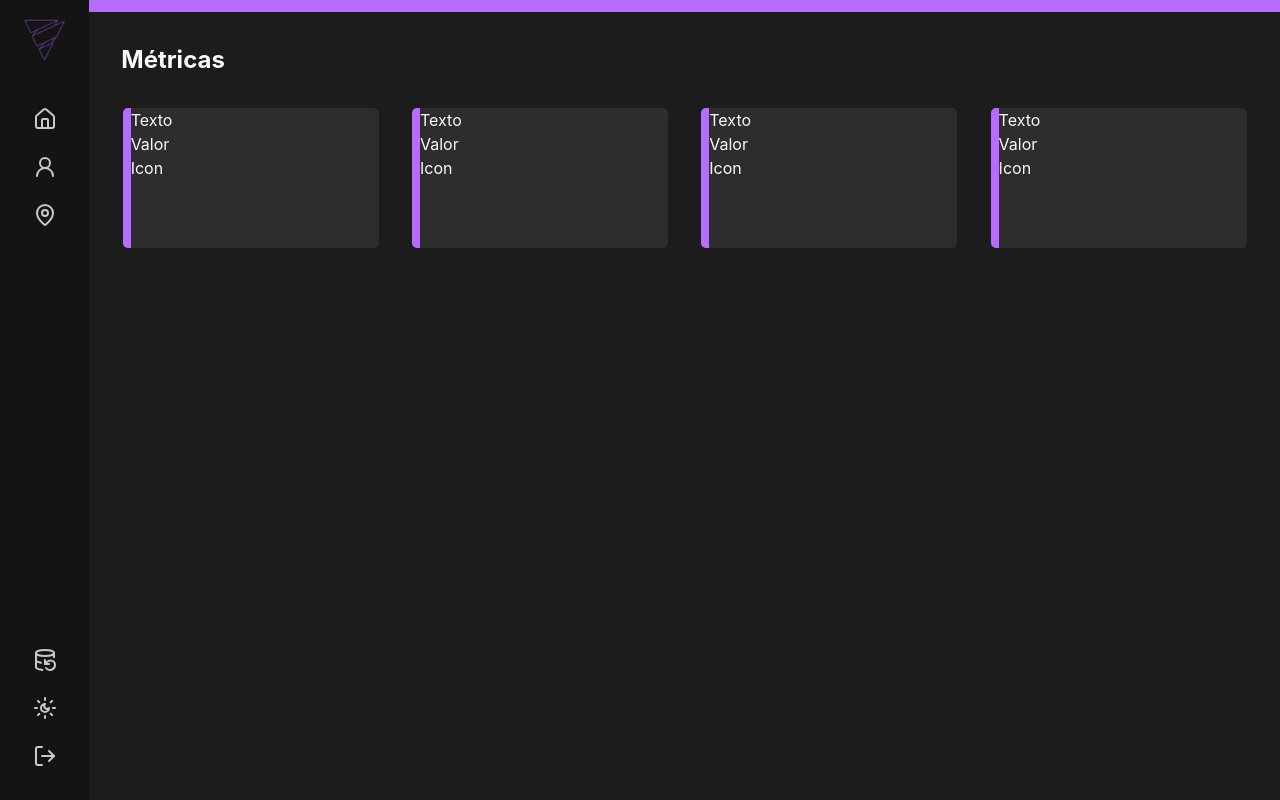
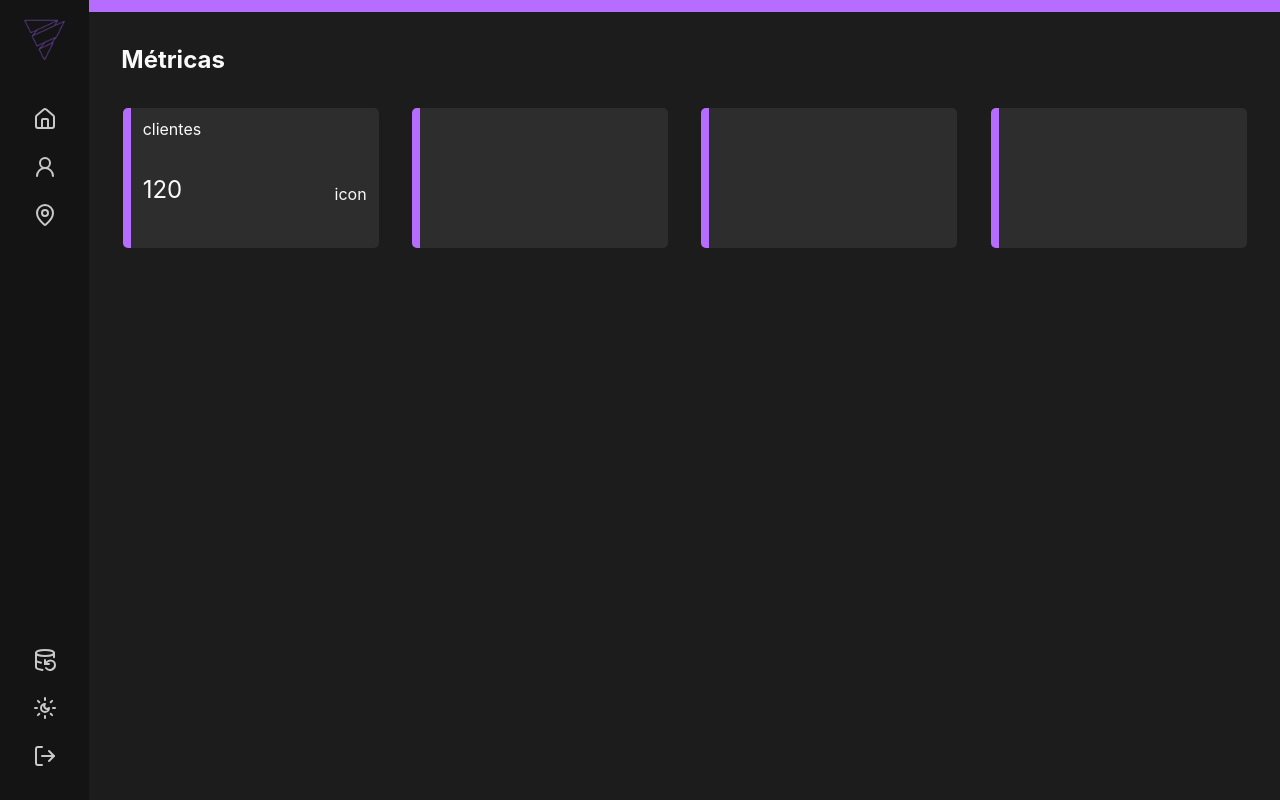
Before and after one commit to https-eduardo/cpv-metrics-frontend, a Vue app: page /dashboard in a window 1280 px wide. Built offline with nearby package versions, Linux system fonts and the light colour scheme.

Commit message:
Create component Icon and Update Card css

```diff
--- a/src/components/dashboard/Card.vue
+++ b/src/components/dashboard/Card.vue
@@ -1,25 +1,24 @@
 <template>
-<div class="flex w-[20vw] h-[140px] text-white bg-[#2d2d2d] rounded-[5px] overflow-hidden">
-  <div class="w-[8px] bg-[#B66CFF]"></div>
-      <div class="flex-col">
-        <div class="flex-grow-1">Texto</div>
-        <div>Valor</div>
-        <div>Icon</div>
+  <div class="flex basis-[20vw] h-[140px] text-white bg-[#2d2d2d] rounded-[5px] overflow-hidden">
+    <div class="w-[8px] bg-[#B66CFF]"></div>
+    <div class="flex-1 flex flex-col">
+      <div class="flex items-center h-[30%] px-3">
+        <div>{{ title }}</div>
       </div>
-</div>
+      <div class="flex justify-between items-end h-[40%] px-3">
+        <div class="text-2xl">{{value}}</div>
+        <component :is="icon"></component>
+      </div>
+    </div>
+  </div>
 </template>
 
 <script>
-import {ref} from "vue";
-
 export default{
-  setup(){
-    const list = ref({
-      nome : 'jorge'
-    })
-    return{
-    list
-  };
-}
+  props: {
+    title: String,
+    value: String,
+    icon: Object,
+  },
 }
 </script>
--- /dev/null
+++ b/src/components/dashboard/Icon.vue
@@ -0,0 +1,3 @@
+<template>
+  <div>icon</div>
+</template>
--- a/src/views/dashboard/Metrics.vue
+++ b/src/views/dashboard/Metrics.vue
@@ -6,7 +6,7 @@
     </div >
 
     <div class="flex justify-evenly">
-      <DashboardCard/>
+      <DashboardCard title="clientes" value="120" :icon="IconComponent"/>
       <DashboardCard/>
       <DashboardCard/>
       <DashboardCard/>
@@ -17,4 +17,7 @@
 
 <script setup lang="ts">
   import DashboardCard from "../../components/dashboard/Card.vue";
+  import IconComponent from "../../components/dashboard/Icon.vue";
+
+
 </script>
```
